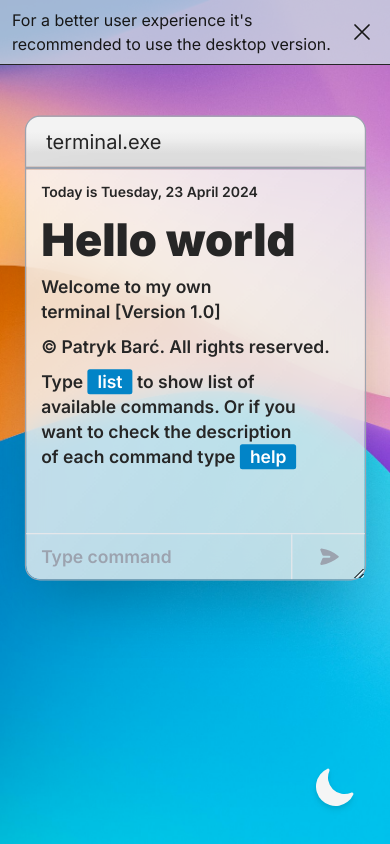
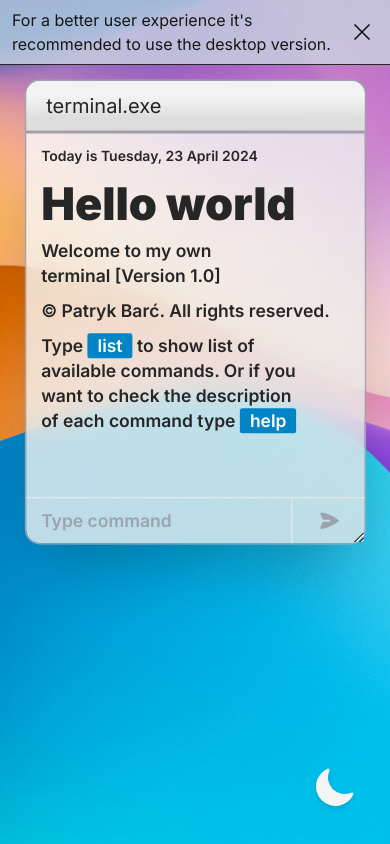
Before and after one commit to Patrykbarc/react-terminal, a React (Vite) app: page / in a window 390 px wide. Built offline with nearby package versions, Linux system fonts and the light colour scheme.

Commit message:
Readme update

```diff
--- a/src/App.tsx
+++ b/src/App.tsx
@@ -16,7 +16,7 @@ function App() {
 			<Notification isNotificationActive={isNotificationActive} />
 
 			<div className='flex h-dvh items-start justify-center text-neutral-800 md:items-center'>
-				<div className='scale-125 pt-36 md:pt-0'>
+				<div className='scale-125 pt-28 md:pt-0'>
 					<TerminalHeader />
 					<NotificationContext.Provider value={{ isNotificationActive, setIsNotificationActive }}>
 						<TerminalContainer />
```
Also changed, not shown: 1 other file (tests, documents, lock files or other folders).
